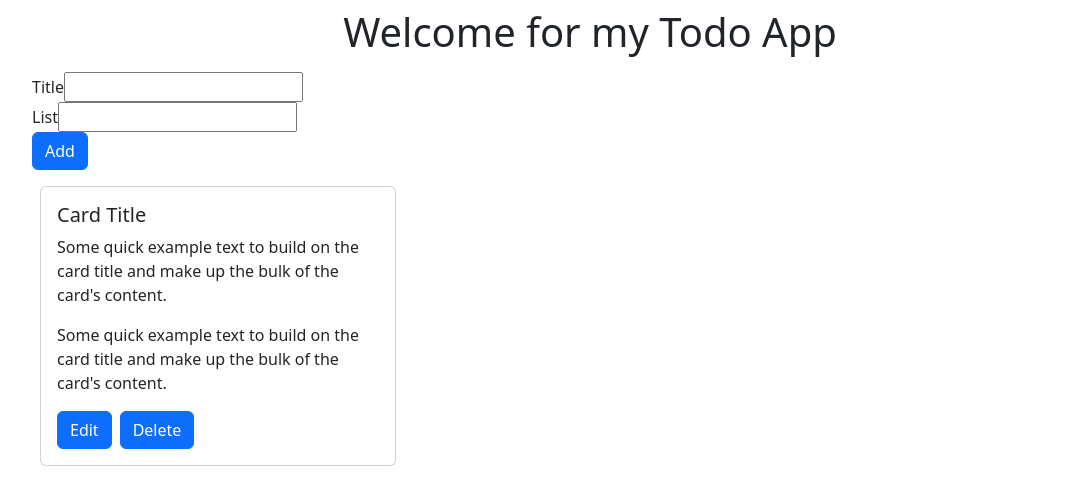
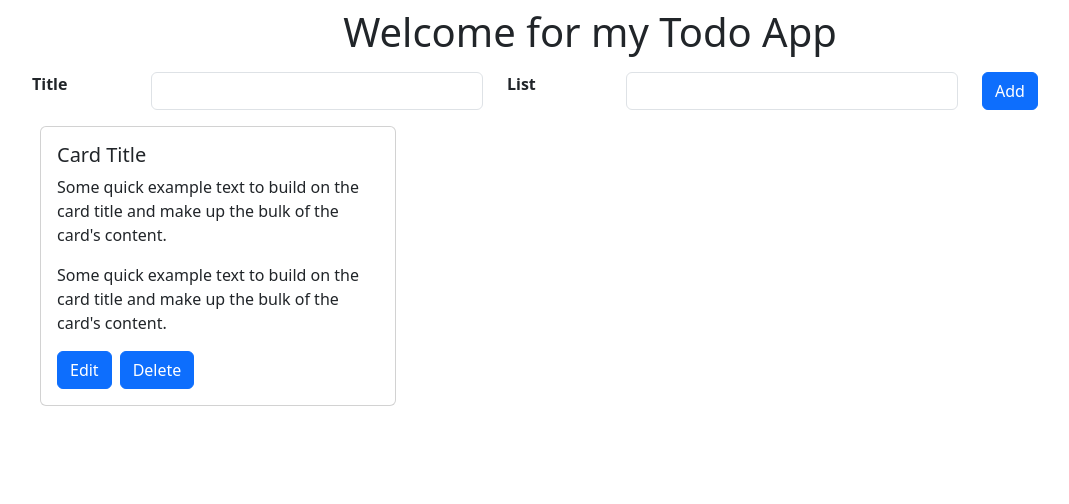
Before and after one commit to developer-madhan/MERN-Todo, a React (Create React App) app in the folder frontend-todo/: page / in a window 1280 px wide. Shown: the top 504 px of the page, without its empty margins (50-1119 px from the left). Built offline with nearby package versions, Linux system fonts and the light colour scheme.

Commit message:
completed the template form

```diff
--- a/frontend-todo/src/ManageForm.js
+++ b/frontend-todo/src/ManageForm.js
@@ -7,9 +7,8 @@ const ManageForm = () => {
   return (
     <>
       <Container>
-        <Row>
         <Formik
-            initialValues={{ title: "", list: "" }}  // Ensure this structure is correct
+          initialValues={{ title: "", list: "" }} // Ensure this structure is correct
           validationSchema={Yup.object({
             title: Yup.string().required("Required"),
             list: Yup.string().required("Required"),
@@ -23,33 +22,52 @@ const ManageForm = () => {
         >
           {({ isSubmitting }) => (
             <Form>
+              <Row>
                 <Col md={5}>
-                  <label htmlFor="title">Title</label>
-                  <Field type="text" name="title" />
+                  <Row>
+                    <Col md={3}>
+                      <label htmlFor="title"><strong>Title</strong></label>
+                    </Col>
+                    <Col md={9}>
+                      <Field
+                        type="text"
+                        className="form-control"
+                        name="title"
+                      />
+                    </Col>
+
                     <ErrorMessage
                       name="title"
                       component="div"
                       className="text-danger"
                     />
+                  </Row>
                 </Col>
                 <Col md={5}>
-                  <label htmlFor="list">List</label>
-                  <Field type="text" name="list" />
+                  <Row>
+                    <Col md={3}>
+                      <label htmlFor="list"><strong>List</strong></label>
+                    </Col>
+                    <Col md={9}>
+                      <Field type="text" className="form-control" name="list" />
+                    </Col>
+
                     <ErrorMessage
                       name="list"
                       component="div"
                       className="text-danger"
                     />
+                  </Row>
                 </Col>
                 <Col md={2}>
                   <Button type="submit" disabled={isSubmitting}>
                     Add
                   </Button>
                 </Col>
+              </Row>
             </Form>
           )}
         </Formik>
-        </Row>
       </Container>
     </>
   );
```
Lines whose indentation alone changed are shown as unchanged.
